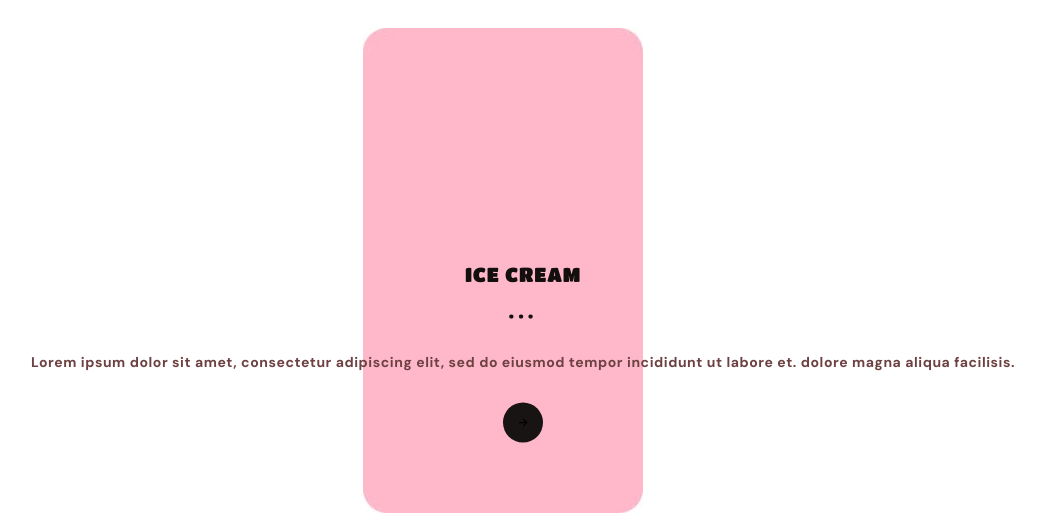
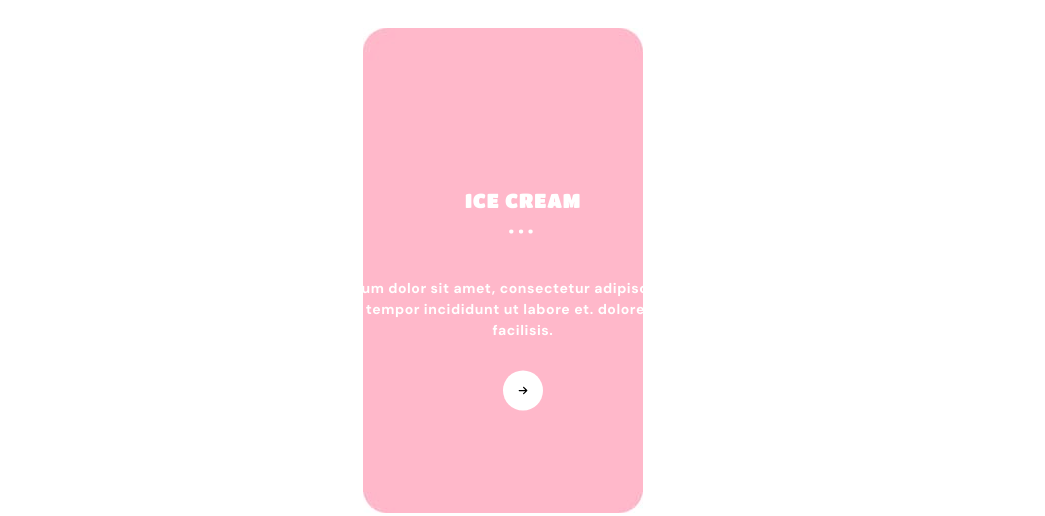
Before and after one commit to Kindville/Testwork, a plain HTML site: page index.html in a window 1280 px wide. Shown: the part 207-723 px from the top of the page, without its empty margins (157-1202 px from the left). Drawn offline with Linux system fonts and the light colour scheme.

Commit message:
added content to the cards

```diff
--- a/css/styles.css
+++ b/css/styles.css
@@ -56,7 +56,6 @@
 .product-name {
   position: relative;
   color: white;
-  border-radius: 50%;
 
   margin-top: 161px;
   margin-bottom: 66px;
@@ -69,12 +68,12 @@
   letter-spacing: 0.04em;
   text-transform: uppercase;
 
-  color: #140f0f;
+  color: #ffffff;
 }
 .product-name:before {
   content: "•••";
   position: absolute;
-  top: 100%;
+  top: 50%;
   left: 50%;
   transform: translate(-50%, -50%);
   font-size: 15px;
@@ -91,63 +90,32 @@
   text-align: center;
   letter-spacing: 0.04em;
 
-  color: #6d4141;
+  color: #ffffff;
 }
 .product-card {
   position: relative;
+  display: inline-block;
+
   width: 100%;
   text-align: center;
   margin: 0;
-  /* display: flex;
-  align-items: center;
-  justify-content: center; */
 }
 .product-content {
   position: absolute;
-  width: 100%;
+  height: 100%;
   top: 50%;
   left: 50%;
+  padding: 0 40px;
   transform: translate(-50%, -50%);
 }
-.product-img {
-  margin-bottom: 16px;
-}
-/* .product-ice {
-  text-align: center;
-  margin: 0;
-  margin-bottom: 16px;
 
-  width: 280px;
-  height: 485px;
-  background: #ffb8ca;
-  border-radius: 24px;
-}
-.product-coffee {
-  text-align: center;
-  margin: 0;
-  margin-bottom: 16px;
-  width: 280px;
-  height: 485px;
-  background: #f0d1a5;
-  border-radius: 24px;
-}
-.product-milkshake {
-  text-align: center;
-  margin: 0;
-  margin-bottom: 16px;
-
-  width: 280px;
-  height: 485px;
-  background: #c2e297;
-  border-radius: 24px;
-} */
 .product-button {
   width: 40px;
   height: 40px;
   border-radius: 50%;
   border: none;
   outline: none;
-  background-color: #181414;
+  background-color: #ffffff;
 }
 .icon-arrow {
   fill: black;
```
